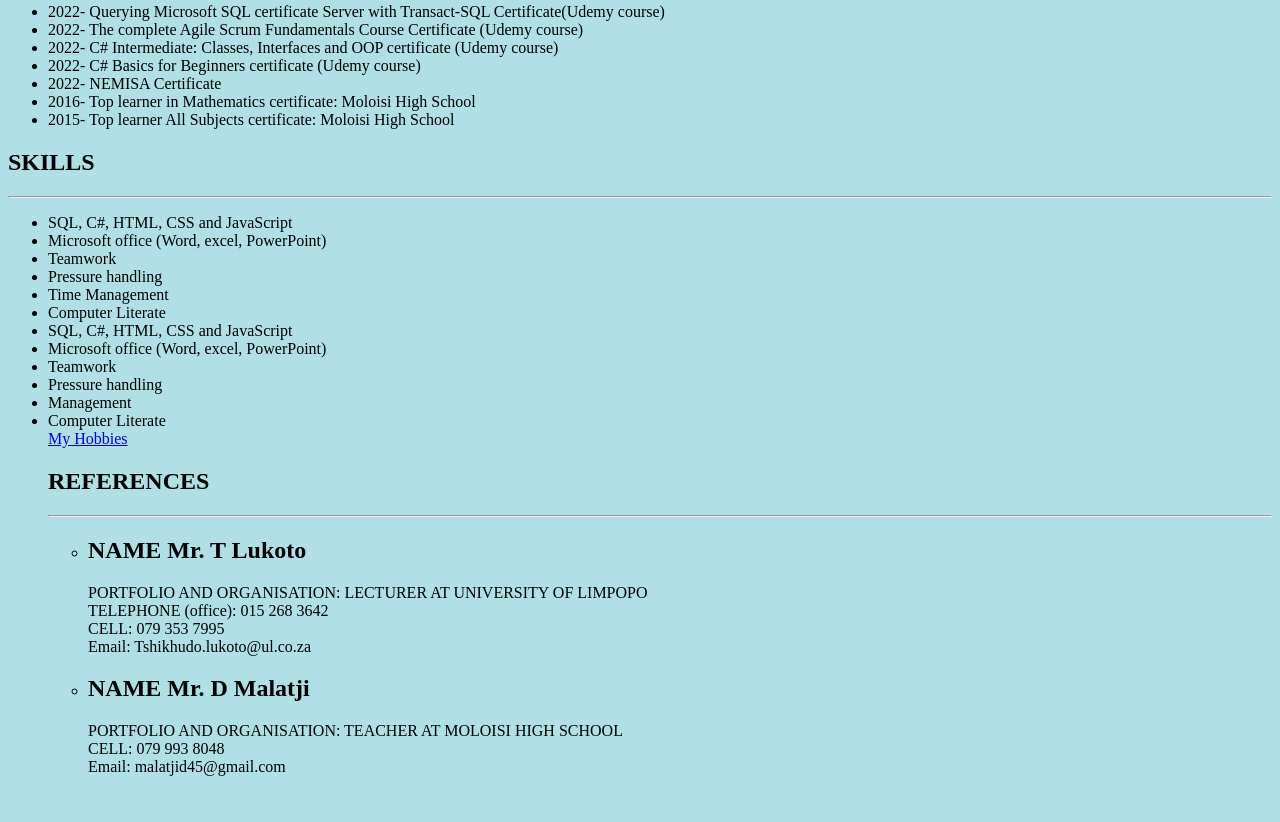
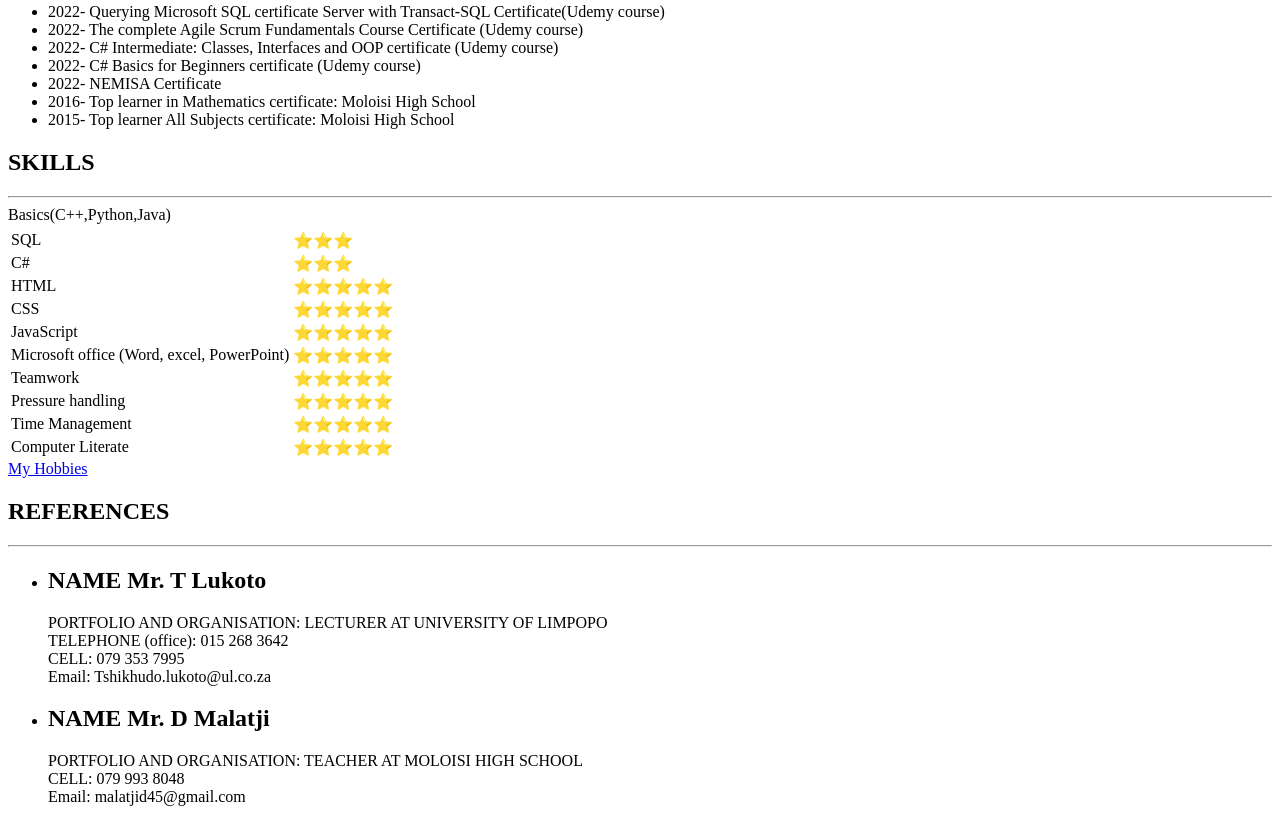
Before and after one commit to khutxo/CV, a plain HTML site: page index.html in a window 1280 px wide. Shown: the part 993-1815 px from the top of the page. Before the commit the page ends 1769 px from the top, so only its background shows below. Drawn offline with Linux system fonts and the light colour scheme.

Commit message:
Update index.html

```diff
--- a/index.html
+++ b/index.html
@@ -4,15 +4,6 @@
 <head>
   <meta charset="utf-8">
   <title>khutso's personal site</title>
-
-  <style>
-  body{
-      background-color:powderblue;
-      border-style: none;
-      height: 2px;
-
-    }
-  </style>
 
 </head>
 
@@ -76,20 +67,52 @@ BSc (Computer Science and Mathematics) Ecp -Completed<br>
 </ul>
 <h2>SKILLS</h2>
 <hr>
-  <ul>
-	<li>SQL, C#, HTML, CSS and JavaScript</li>
-	<li>Microsoft office (Word, excel, PowerPoint)</li>
-	<li>Teamwork</li>
+<table>
+<tr>
+  <tr>Basics(C++,Python,Java)</tr>
+</tr>
+<tr>
+  <td>SQL</td>
+  <td>⭐⭐⭐</td>
+</tr>
+
+<tr>
+<td>C#</td>
+<td>⭐⭐⭐</td>
+</tr>
+<tr>
+  <td>HTML</td>
+<td>⭐⭐⭐⭐⭐</td
+	</tr>
+<tr>
+<td>CSS</td>
+<td>⭐⭐⭐⭐⭐</td>
+</tr>
+<tr>
+  <td>JavaScript</td>
+  <td>⭐⭐⭐⭐⭐</td>
+</tr>
+<tr>
+  <td>Microsoft office (Word, excel, PowerPoint)</td>
+  <td>⭐⭐⭐⭐⭐</td>
+</tr>
+<tr>
+<td>Teamwork</td>
+<td>⭐⭐⭐⭐⭐</td>
+</tr>
+<tr>
+<td>Pressure handling</td>
+<td>⭐⭐⭐⭐⭐</td>
+</tr>
+<tr>
+  <td>Time Management</td>
+  <td>⭐⭐⭐⭐⭐</td>
+</tr>
+<tr>
+<td>Computer Literate</td>
+<td>⭐⭐⭐⭐⭐</td>
+</tr>
   </table>
-  <li>Pressure handling</li>
-  <li>Time Management</li>
-	<li>Computer Literate</li>
-  <li>SQL, C#, HTML, CSS and JavaScript</li>
-	<li>Microsoft office (Word, excel, PowerPoint)</li>
-	<li>Teamwork</li>
-	<li>Pressure handling</li>
-	<li> Management</li>
-	<li>Computer Literate</li>
 <a href="Hobbies.html">My Hobbies</a>
 <h2>REFERENCES</h2>
 <hr>
```
